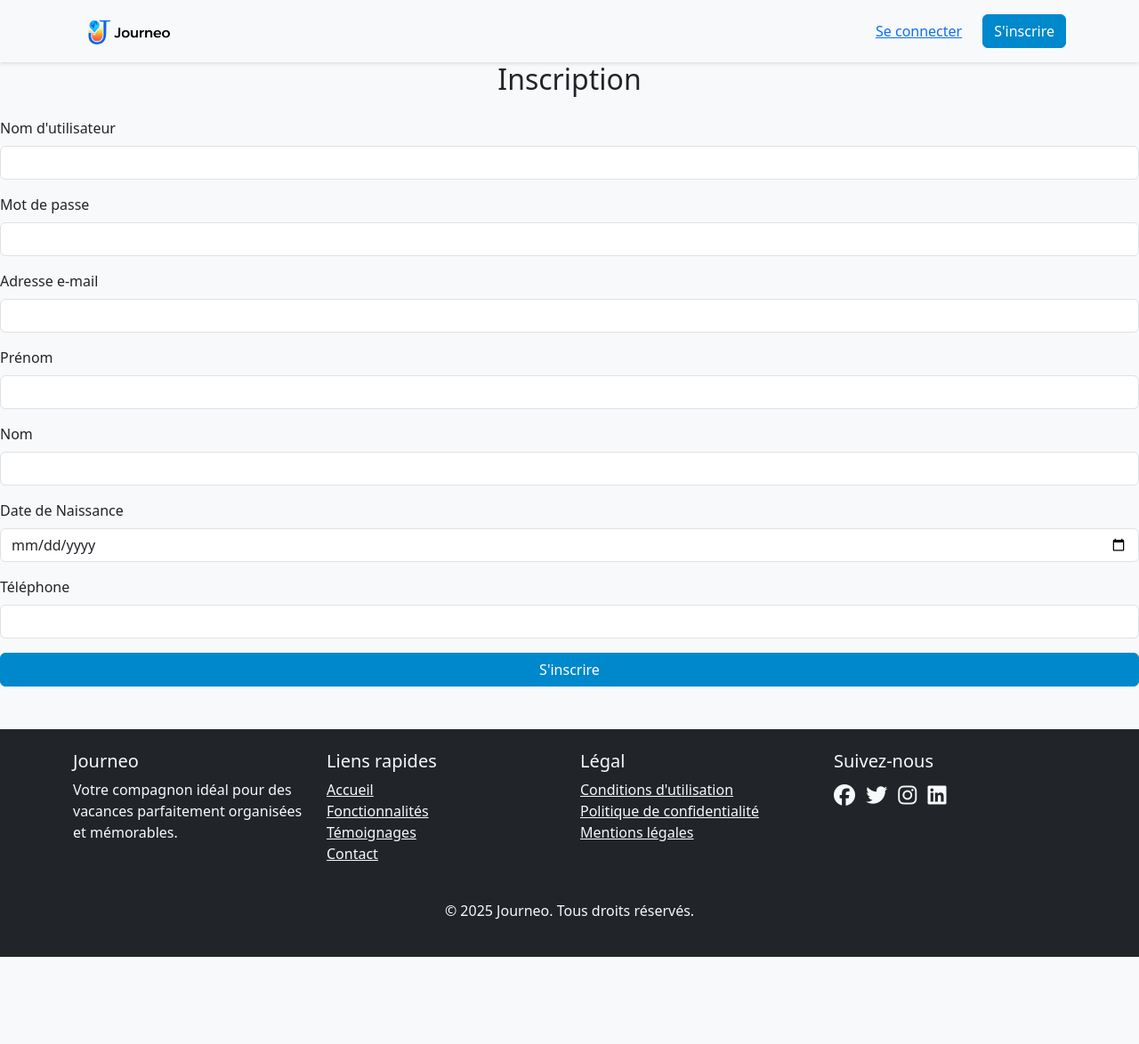
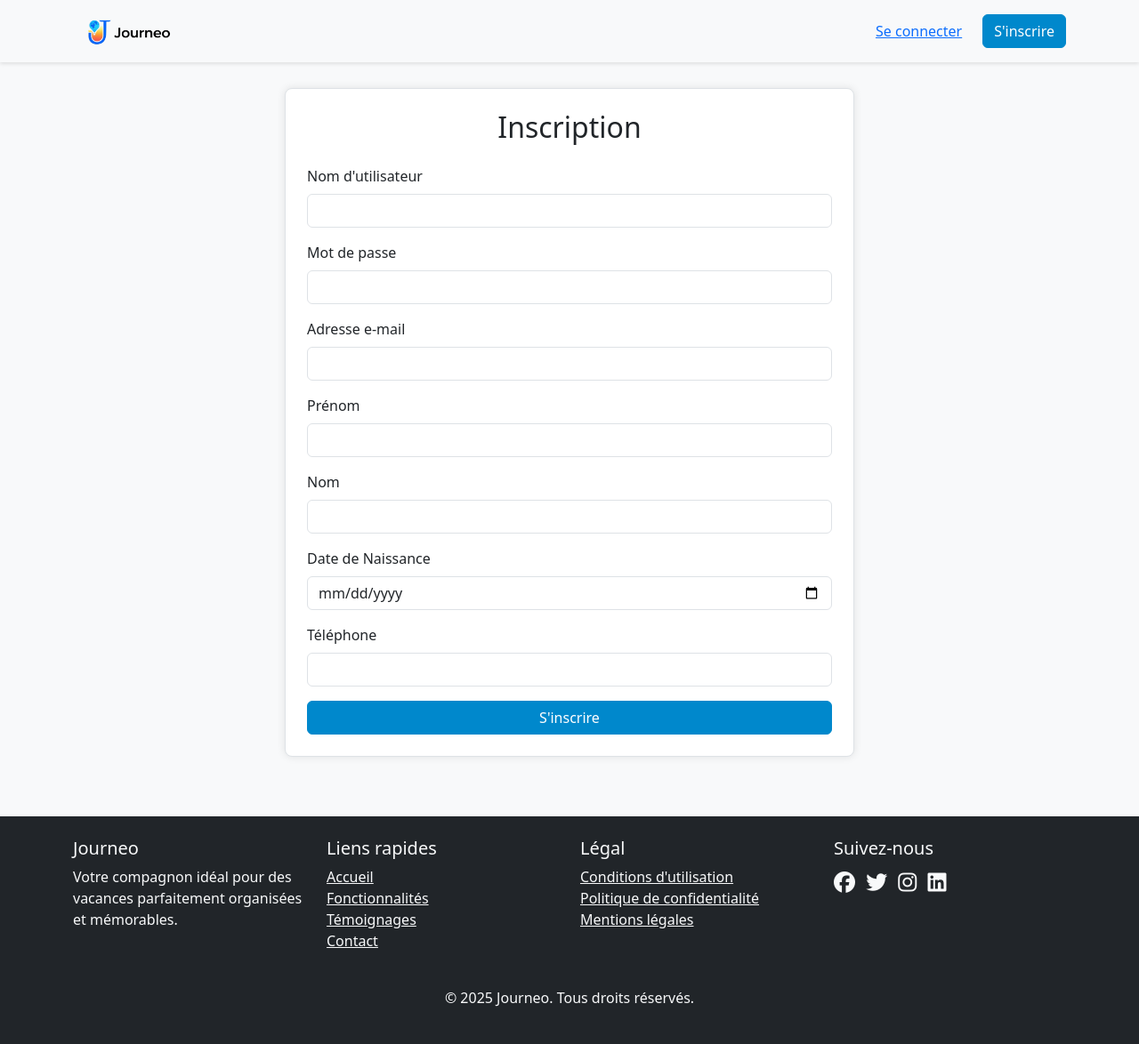
Before and after one commit to ashurafu04/mgvc, a Django app: page /register/ in a window 1280 px wide. Shown: the whole page at 89% size. Before the commit the page ends 1076 px from the top, so only its background shows below. Run offline with Django 5.2, Linux system fonts and the light colour scheme; some libraries are stand-ins or nearby versions.

Commit message:
modified style

```diff
--- a/carnet_de_voyage/static/css/style.css
+++ b/carnet_de_voyage/static/css/style.css
@@ -88,3 +88,38 @@ html {
   margin: 0;
   padding: 0;
 }
+
+/* Centre parfaitement le formulaire */
+.form-container {
+  background-color: #fefefe;
+  padding: 40px;
+  border-radius: 16px;
+  box-shadow: 0 12px 30px rgba(0, 0, 0, 0.1);
+  border: 1px solid #ddd;  /* bordure discrète grise claire */
+  max-width: 500px;
+  width: 100%;
+}
+
+/* */
+.register-form .mb-3 {
+  margin-bottom: 0.75rem; /* réduit l'espace entre les champs */
+}
+
+.form-wrapper {
+  display: flex;
+  justify-content: center;
+  align-items: center;
+  min-height: 100vh;
+  background-color: #f8f9fa;
+}
+
+.register-form {
+  width: 100%;
+  max-width: 50%; /* réduit encore la largeur */
+  padding: 24px; /* un peu plus de padding */
+  border: 1px solid #dee2e6;
+  border-radius: 8px;
+  background-color: white;
+  box-shadow: 0 0 10px rgba(0, 0, 0, 0.1);
+  margin-top: 10px;
+}
```
